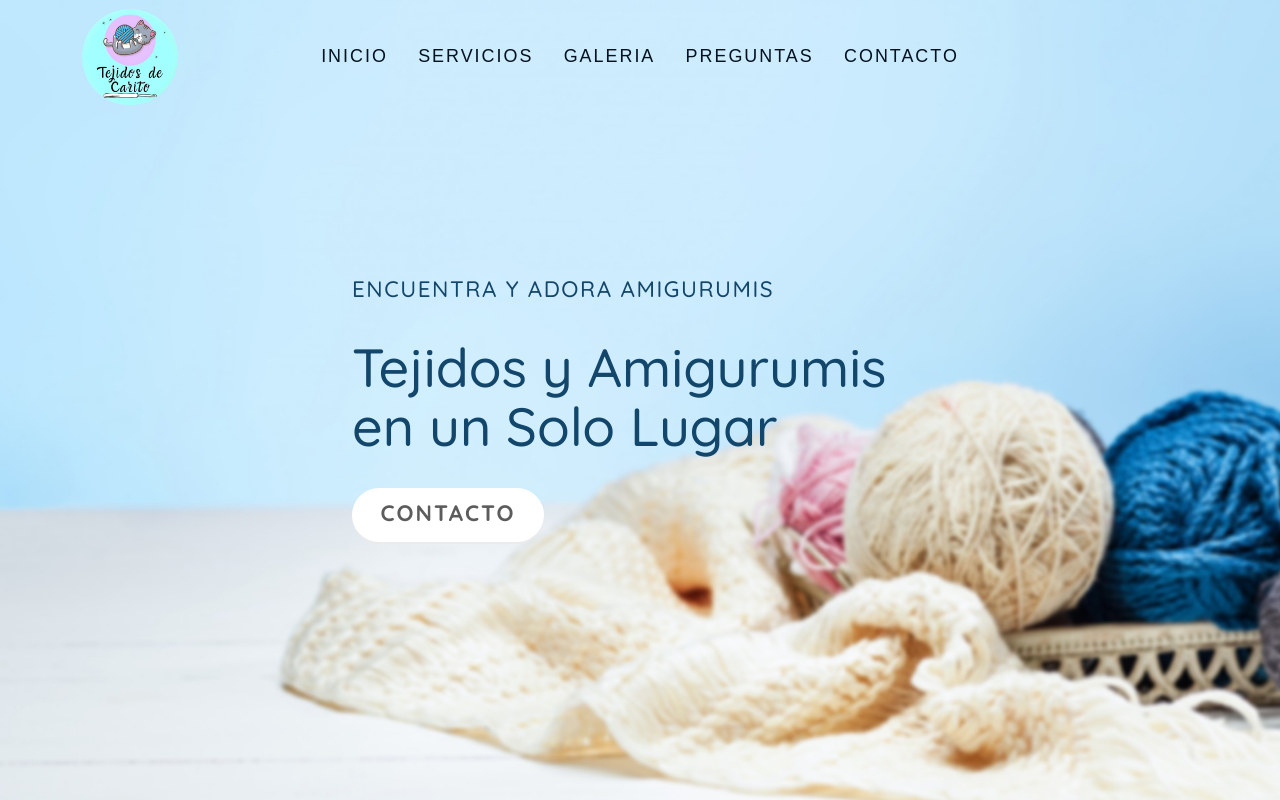
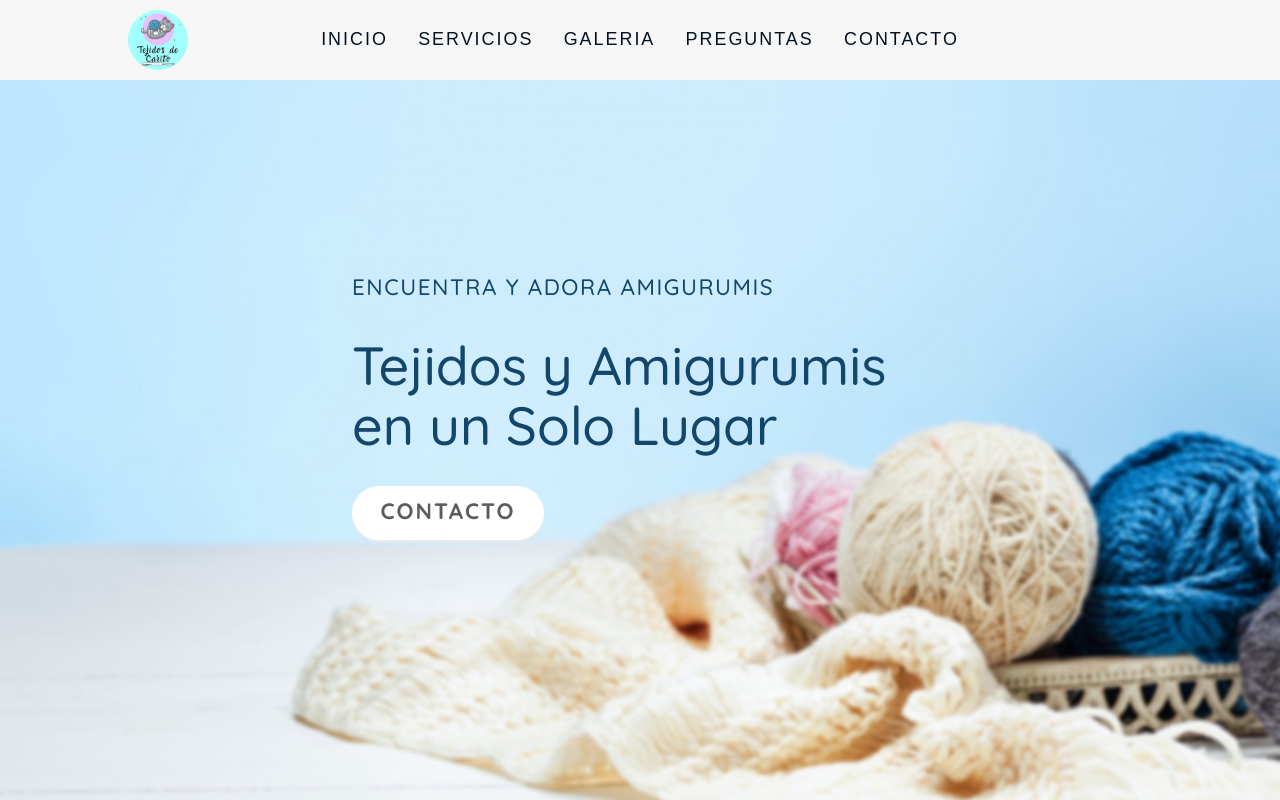
Before and after one commit to ariaspabloi/tejidosdecarito, a website: page index.html in a window 1280 px wide. Shown: the top 800 px of the page. Drawn offline with nearby package versions, Linux system fonts and the light colour scheme; a web font is replaced by a local one.

Commit message:
add mail link, fix navbar, fix text mispelling

```diff
--- a/index.html
+++ b/index.html
@@ -15,16 +15,13 @@
     <link rel="icon" type="image/x-icon" href="./assets/img/favicon.ico" />
   </head>
   <body>
-    <div class="background">
-      <nav class="navbar navbar-expand-lg" aria-label="Tenth navbar example">
-        <div class="container">
+    <nav
+      class="navbar sticky-top navbar-expand-lg"
+      aria-label="Tenth navbar example"
+    >
+      <div class="container-fluid">
         <a class="navbar-brand" href="#">
-            <img
-              src="./assets/img/logo.png"
-              alt="logo"
-              width="60"
-              height="60"
-            />
+          <img src="./assets/img/logo.png" alt="logo" width="60" height="60" />
         </a>
         <button
           class="navbar-toggler"
@@ -62,6 +59,7 @@
         </div>
       </div>
     </nav>
+    <div class="background">
       <header class="header" id="home">
         <div class="header__content d-flex flex-column">
           <h3 class="header__subtitle">Encuentra y adora amigurumis</h3>
@@ -132,7 +130,7 @@
               <p class="service__title">Ropa</p>
               <div class="service__box">
                 <p class="service__description">
-                  Ibtendrás prendas únicas y personalizadas, confeccionadas
+                  Obtendrás prendas únicas y personalizadas, confeccionadas
                   cuidadosamente para adaptarse perfectamente a tu estilo.
                 </p>
               </div>
@@ -547,7 +545,9 @@
             /></a>
           </div>
           <h2 class="contact__title title">.... o envianos un</h2>
-          <button class="contact__button">Correo electronico</button>
+          <a href="mailto:hcarito13@gmail.com"
+            ><button class="contact__button">Correo electronico</button></a
+          >
         </div>
       </section>
     </main>
--- a/scss/_body.scss
+++ b/scss/_body.scss
@@ -26,9 +26,6 @@ body {
   body {
     font-size: 130%;
   }
-  .background {
-    padding-top: 2rem;
-  }
 }
 
 @media (min-width: 1200px) {
--- a/scss/_header.scss
+++ b/scss/_header.scss
@@ -1,6 +1,6 @@
 .header {
   min-height: 55vh;
-  padding-top: 5rem;
+  padding-top: 80px;
 
   .header__content {
     color: #12466a;
--- a/scss/_navbar.scss
+++ b/scss/_navbar.scss
@@ -1,4 +1,10 @@
 .navbar {
+  background: $color-background-odd;
+  height: 80px;
+  .container-fluid {
+    background: $color-background-odd;
+    padding: 1vh 6vw;
+  }
   .nav-link {
     color: #04111f;
     font-family: "Metrophobic", sans-serif;
@@ -10,22 +16,24 @@
     text-align: center;
     text-transform: uppercase;
   }
+  .navbar-brand {
+    img {
+      height: 100%;
+    }
+  }
 }
 
 @media (min-width: 576px) {
 }
 
 @media (min-width: 768px) {
-  .navbar-brand {
-    img {
-      height: 96px;
-      width: 96px;
-    }
-  }
 }
 
 @media (min-width: 992px) {
   .navbar {
+    .container-fluid {
+      padding: 0 10vw;
+    }
     .navbar-brand {
       position: absolute;
     }
```
Also changed, not shown: css/style.css. Lines whose indentation alone changed are shown as unchanged.
